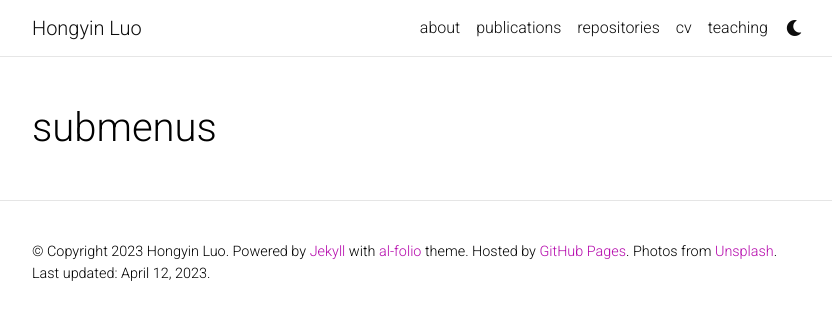
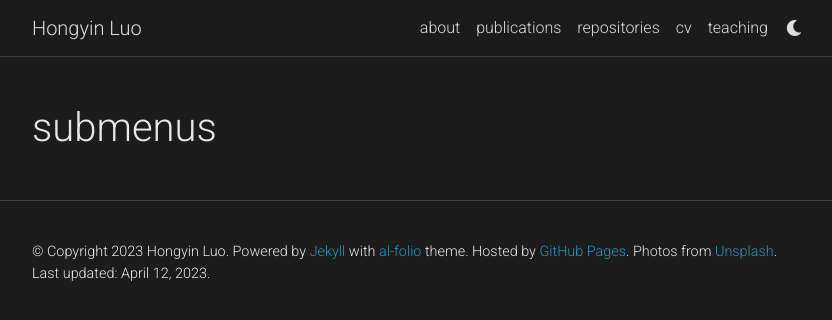
Before and after one commit to luohongyin/luohongyin.github.io, a Jekyll site: the page built from dropdown.md, in a window 1280 px wide. Shown: the top 320 px of the page, without its empty margins (223-1055 px from the left). Built offline with Jekyll 4.4.1, drawn with Linux system fonts in a browser that asks for light colours; full-size pictures stand in for the smaller copies a plugin makes; comment, search, counter and statistics services are not loaded; a style sheet for code colours, icons or effects is not loaded.

Commit message:
change theme

```diff
--- a/_sass/_themes.scss
+++ b/_sass/_themes.scss
@@ -3,18 +3,18 @@
  ******************************************************************************/
 
 :root {
-  --global-bg-color: #{$white-color};
-  --global-code-bg-color: #{$code-bg-color-light};
-  --global-text-color: #{$black-color};
-  --global-text-color-light: #{$grey-color};
-  --global-theme-color: #{$purple-color};
-  --global-hover-color: #{$purple-color};
-  --global-footer-bg-color: #{$grey-color-dark};
-  --global-footer-text-color: #{$grey-color-light};
-  --global-footer-link-color: #{$white-color};
-  --global-distill-app-color: #{$grey-color};
-  --global-divider-color: rgba(0,0,0,.1);
-  --global-card-bg-color: #{$white-color};
+  --global-bg-color: #{$grey-color-dark};
+  --global-code-bg-color: #{$code-bg-color-dark};
+  --global-text-color: #{$grey-color-light};
+  --global-text-color-light: #{$grey-color-light};
+  --global-theme-color: #{$cyan-color};
+  --global-hover-color: #{$cyan-color};
+  --global-footer-bg-color: #{$grey-color-light};
+  --global-footer-text-color: #{$grey-color-dark};
+  --global-footer-link-color: #{$black-color};
+  --global-distill-app-color: #{$grey-color-light};
+  --global-divider-color: #424246;
+  --global-card-bg-color: #{$grey-900};
 
   .fa-sun {
     display : none;
```
